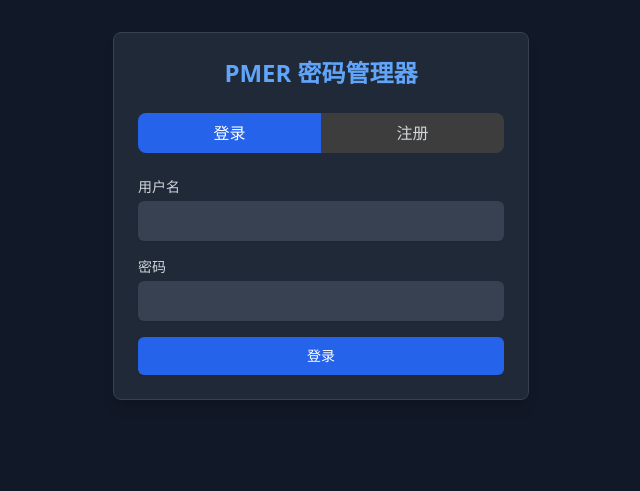
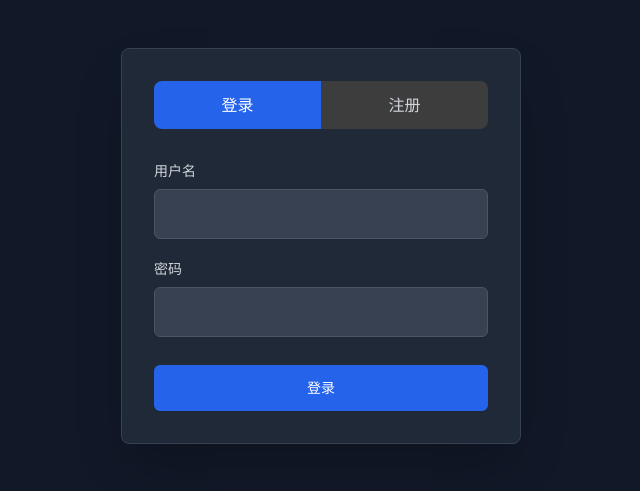
Before and after one commit to Arterning/pmer, a Flask app: page /auth in a window 1280 px wide. Shown: the top 491 px of the page, without its empty margins (319-959 px from the left). Run offline with Flask 3, Linux system fonts and the light colour scheme; some libraries are stand-ins or nearby versions.

Commit message:
- 增加内边距和外边距：     - 容器外边距从 py-8 增加到 py-12，从 px-4 增加到 px-6     - 卡片内边距从 p-6 增加到 p-8     - 输入框增加了 px-4 py-3，确保文字不会紧贴边框     - label和输入框之间增加 mb-2 间距     - 表单元素间距从 space-y-4 增加到 space-y-5   - 增强视觉效果：     - 阴影从 shadow-lg 增强到 shadow-2xl     - 添加了过渡动画效果 transition-colors duration-200 和 transition-all duration-200     - 按钮从 py-2 增加到 py-3，视觉效果更好     - 添加 focus:outline-none 以提供更好的焦点样式

```diff
--- a/app/auth/routes.py
+++ b/app/auth/routes.py
@@ -3,6 +3,7 @@ from app import db
 from app.models import User
 from app.auth import auth_bp
 import jwt
+import os
 from datetime import datetime, timedelta
 from functools import wraps
 
@@ -35,6 +36,11 @@ def token_required(f):
 
 @auth_bp.route('/register', methods=['POST'])
 def register():
+    # 检查是否允许注册
+    allow_registration = os.getenv('ALLOW_REGISTRATION', 'false').lower() == 'true'
+    if not allow_registration:
+        return jsonify({'message': '当前暂不开放注册'}), 403
+
     data = request.get_json()
 
     # 验证必要字段
--- a/app/templates/auth.html
+++ b/app/templates/auth.html
@@ -156,50 +156,49 @@
 </head>
 <body class="bg-gray-900 text-gray-200 min-h-screen">
     <!-- 认证容器 -->
-    <div id="auth-container" class="container mx-auto px-4 py-8 max-w-md">
-        <div class="bg-gray-800 rounded-lg shadow-lg p-6 border border-gray-700">
-            <h1 class="text-2xl font-bold text-center mb-6 text-blue-400">PMER 密码管理器</h1>
+    <div id="auth-container" class="container mx-auto px-6 py-12 max-w-md">
+        <div class="bg-gray-800 rounded-lg shadow-2xl p-8 border border-gray-700">
 
             <!-- 标签页 -->
-            <div class="flex mb-6">
-                <button id="login-tab" class="tab flex-1 py-2 text-center rounded-l-lg bg-blue-600 text-white">登录</button>
-                <button id="register-tab" class="tab flex-1 py-2 text-center rounded-r-lg bg-dark-300 text-gray-300">注册</button>
+            <div class="flex mb-8">
+                <button id="login-tab" class="tab flex-1 py-3 text-center rounded-l-lg bg-blue-600 text-white transition-colors duration-200">登录</button>
+                <button id="register-tab" class="tab flex-1 py-3 text-center rounded-r-lg bg-dark-300 text-gray-300 transition-colors duration-200">注册</button>
             </div>
 
             <!-- 登录表单 -->
             <div id="login-content" class="tab-content">
-                <form id="login-form" class="space-y-4">
+                <form id="login-form" class="space-y-5">
                     <div>
-                        <label for="login-username" class="block text-sm font-medium text-gray-300">用户名</label>
-                        <input type="text" id="login-username" class="mt-1 block w-full py-2 rounded-md bg-gray-700 border-gray-600 text-white shadow-sm focus:border-blue-500 focus:ring-2 focus:ring-blue-500 focus:ring-opacity-30" required>
+                        <label for="login-username" class="block text-sm font-medium text-gray-300 mb-2">用户名</label>
+                        <input type="text" id="login-username" class="block w-full px-4 py-3 rounded-md bg-gray-700 border border-gray-600 text-white shadow-sm focus:border-blue-500 focus:ring-2 focus:ring-blue-500 focus:ring-opacity-30 focus:outline-none transition-all duration-200" required>
                     </div>
                     <div>
-                        <label for="login-password" class="block text-sm font-medium text-gray-300">密码</label>
-                        <input type="password" id="login-password" class="mt-1 block w-full py-2 rounded-md bg-gray-700 border-gray-600 text-white shadow-sm focus:border-blue-500 focus:ring-2 focus:ring-blue-500 focus:ring-opacity-30" required>
+                        <label for="login-password" class="block text-sm font-medium text-gray-300 mb-2">密码</label>
+                        <input type="password" id="login-password" class="block w-full px-4 py-3 rounded-md bg-gray-700 border border-gray-600 text-white shadow-sm focus:border-blue-500 focus:ring-2 focus:ring-blue-500 focus:ring-opacity-30 focus:outline-none transition-all duration-200" required>
                     </div>
-                    <div>
-                        <button type="submit" class="w-full py-2 px-4 border border-transparent rounded-md shadow-sm text-sm font-medium text-white bg-blue-600 hover:bg-blue-700 focus:outline-none focus:ring-2 focus:ring-offset-2 focus:ring-blue-500">登录</button>
+                    <div class="pt-2">
+                        <button type="submit" class="w-full py-3 px-4 border border-transparent rounded-md shadow-sm text-sm font-medium text-white bg-blue-600 hover:bg-blue-700 focus:outline-none focus:ring-2 focus:ring-offset-2 focus:ring-blue-500 transition-colors duration-200">登录</button>
                     </div>
                 </form>
             </div>
 
             <!-- 注册表单 -->
             <div id="register-content" class="tab-content hidden">
-                <form id="register-form" class="space-y-4">
+                <form id="register-form" class="space-y-5">
                     <div>
-                        <label for="reg-username" class="block text-sm font-medium text-gray-300">用户名</label>
-                        <input type="text" id="reg-username" class="mt-1 block w-full py-2 rounded-md bg-gray-700 border-gray-600 text-white shadow-sm focus:border-blue-500 focus:ring-2 focus:ring-blue-500 focus:ring-opacity-30" required>
+                        <label for="reg-username" class="block text-sm font-medium text-gray-300 mb-2">用户名</label>
+                        <input type="text" id="reg-username" class="block w-full px-4 py-3 rounded-md bg-gray-700 border border-gray-600 text-white shadow-sm focus:border-blue-500 focus:ring-2 focus:ring-blue-500 focus:ring-opacity-30 focus:outline-none transition-all duration-200" required>
                     </div>
                     <div>
-                        <label for="reg-email" class="block text-sm font-medium text-gray-300">邮箱</label>
-                        <input type="email" id="reg-email" class="mt-1 block w-full py-2 rounded-md bg-gray-700 border-gray-600 text-white shadow-sm focus:border-blue-500 focus:ring-2 focus:ring-blue-500 focus:ring-opacity-30" required>
+                        <label for="reg-email" class="block text-sm font-medium text-gray-300 mb-2">邮箱</label>
+                        <input type="email" id="reg-email" class="block w-full px-4 py-3 rounded-md bg-gray-700 border border-gray-600 text-white shadow-sm focus:border-blue-500 focus:ring-2 focus:ring-blue-500 focus:ring-opacity-30 focus:outline-none transition-all duration-200" required>
                     </div>
                     <div>
-                        <label for="reg-password" class="block text-sm font-medium text-gray-300">密码</label>
-                        <input type="password" id="reg-password" class="mt-1 block w-full py-2 rounded-md bg-gray-700 border-gray-600 text-white shadow-sm focus:border-blue-500 focus:ring-2 focus:ring-blue-500 focus:ring-opacity-30" required>
+                        <label for="reg-password" class="block text-sm font-medium text-gray-300 mb-2">密码</label>
+                        <input type="password" id="reg-password" class="block w-full px-4 py-3 rounded-md bg-gray-700 border border-gray-600 text-white shadow-sm focus:border-blue-500 focus:ring-2 focus:ring-blue-500 focus:ring-opacity-30 focus:outline-none transition-all duration-200" required>
                     </div>
-                    <div>
-                        <button type="submit" class="w-full py-2 px-4 border border-transparent rounded-md shadow-sm text-sm font-medium text-white bg-blue-600 hover:bg-blue-700 focus:outline-none focus:ring-2 focus:ring-offset-2 focus:ring-blue-500">注册</button>
+                    <div class="pt-2">
+                        <button type="submit" class="w-full py-3 px-4 border border-transparent rounded-md shadow-sm text-sm font-medium text-white bg-blue-600 hover:bg-blue-700 focus:outline-none focus:ring-2 focus:ring-offset-2 focus:ring-blue-500 transition-colors duration-200">注册</button>
                     </div>
                 </form>
             </div>
```
Also changed, not shown: 2 other files.
